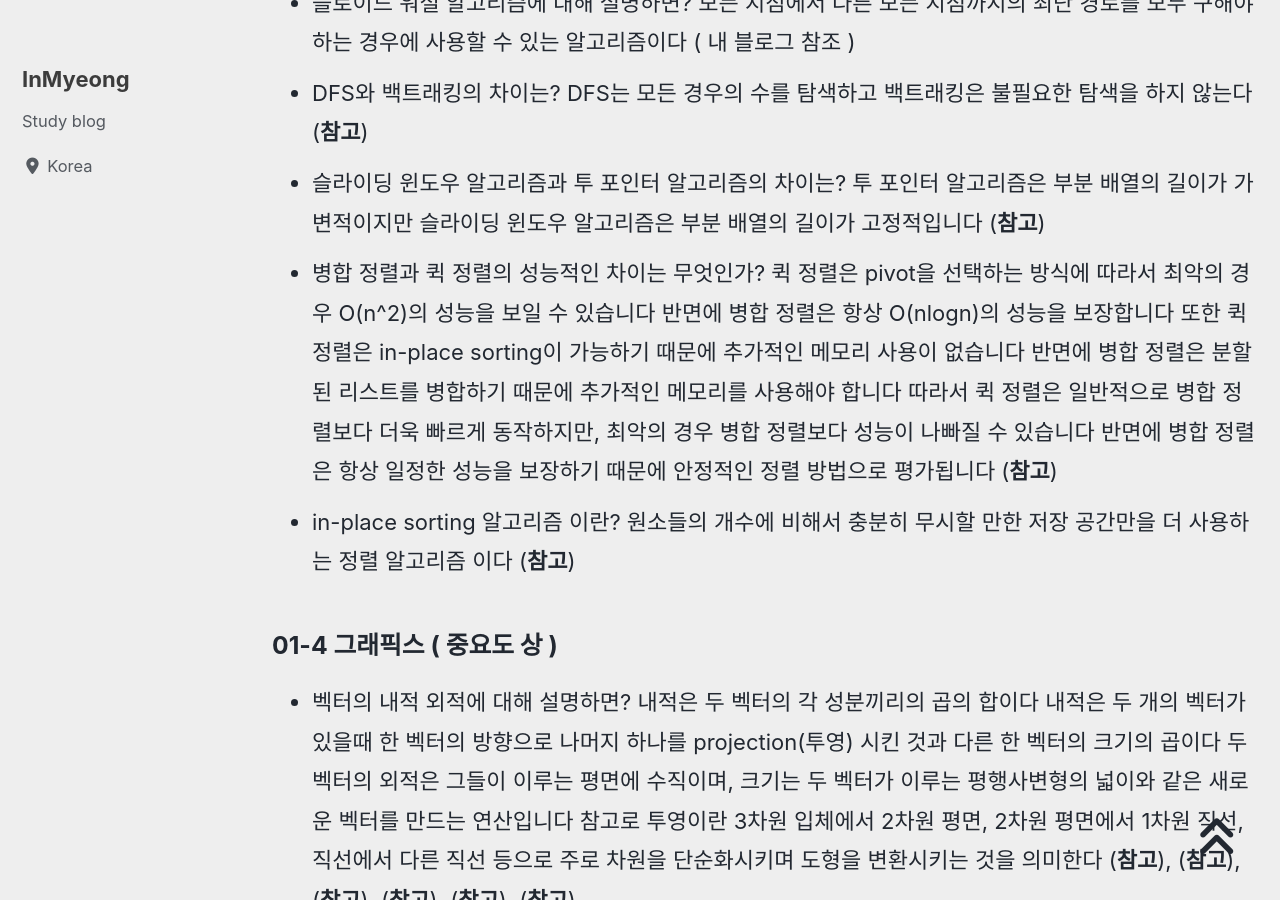
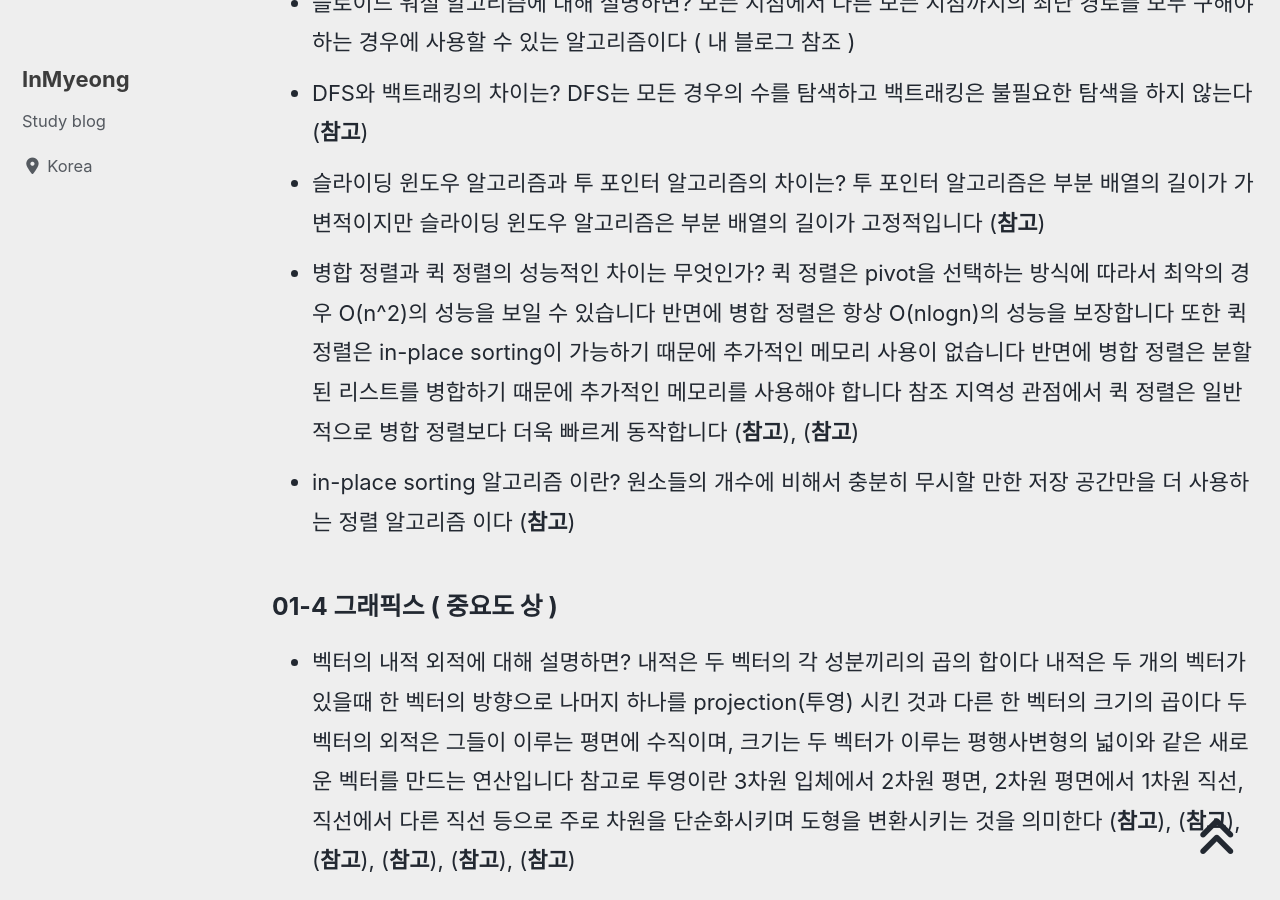
Before and after one commit to devMyeong/devMyeong.github.io, a Jekyll site: the page built from _posts/cs/2022-09-05-블로그-면접준비.md, in a window 1280 px wide and 900 px high, scrolled down 18616 px. Built offline with Jekyll 4.4.1, drawn with Linux system fonts in a browser that asks for light colours; cached includes are drawn as plain includes; nearby versions of some CDN libraries; some web fonts are replaced; comment, search, counter and statistics services are not loaded.

Commit message:
Chore : 수정

```diff
--- a/_posts/cs/2022-09-05-블로그-면접준비.md
+++ b/_posts/cs/2022-09-05-블로그-면접준비.md
@@ -180,7 +180,7 @@ last_modified_at: 2022-10-30
 - 플로이드 워셜 알고리즘에 대해 설명하면? 모든 지점에서 다른 모든 지점까지의 최단 경로를 모두 구해야 하는 경우에 사용할 수 있는 알고리즘이다 ( 내 블로그 참조 )
 - DFS와 백트래킹의 차이는? DFS는 모든 경우의 수를 탐색하고 백트래킹은 불필요한 탐색을 하지 않는다 ([**참고**](https://veggie-garden.tistory.com/24))
 - 슬라이딩 윈도우 알고리즘과 투 포인터 알고리즘의 차이는? 투 포인터 알고리즘은 부분 배열의 길이가 가변적이지만 슬라이딩 윈도우 알고리즘은 부분 배열의 길이가 고정적입니다 ([**참고**](https://velog.io/@codenmh0822/%ED%88%AC-%ED%8F%AC%EC%9D%B8%ED%84%B0-%EC%8A%AC%EB%9D%BC%EC%9D%B4%EB%94%A9-%EC%9C%88%EB%8F%84%EC%9A%B0-%EA%B5%AC%EA%B0%84-%ED%95%A9-%EC%95%8C%EA%B3%A0%EB%A6%AC%EC%A6%98))
-- 병합 정렬과 퀵 정렬의 성능적인 차이는 무엇인가? 퀵 정렬은 pivot을 선택하는 방식에 따라서 최악의 경우 O(n^2)의 성능을 보일 수 있습니다 반면에 병합 정렬은 항상 O(nlogn)의 성능을 보장합니다 또한 퀵 정렬은 in-place sorting이 가능하기 때문에 추가적인 메모리 사용이 없습니다 반면에 병합 정렬은 분할된 리스트를 병합하기 때문에 추가적인 메모리를 사용해야 합니다 따라서 퀵 정렬은 일반적으로 병합 정렬보다 더욱 빠르게 동작하지만, 최악의 경우 병합 정렬보다 성능이 나빠질 수 있습니다 반면에 병합 정렬은 항상 일정한 성능을 보장하기 때문에 안정적인 정렬 방법으로 평가됩니다 ([**참고**](https://splendidlolli.tistory.com/366))
+- 병합 정렬과 퀵 정렬의 성능적인 차이는 무엇인가? 퀵 정렬은 pivot을 선택하는 방식에 따라서 최악의 경우 O(n^2)의 성능을 보일 수 있습니다 반면에 병합 정렬은 항상 O(nlogn)의 성능을 보장합니다 또한 퀵 정렬은 in-place sorting이 가능하기 때문에 추가적인 메모리 사용이 없습니다 반면에 병합 정렬은 분할된 리스트를 병합하기 때문에 추가적인 메모리를 사용해야 합니다 참조 지역성 관점에서 퀵 정렬은 일반적으로 병합 정렬보다 더욱 빠르게 동작합니다 ([**참고**](https://splendidlolli.tistory.com/366)), ([**참고**](https://hyeyul-k.tistory.com/16))
 - in-place sorting 알고리즘 이란? 원소들의 개수에 비해서 충분히 무시할 만한 저장 공간만을 더 사용하는 정렬 알고리즘 이다 ([**참고**](https://velog.io/@cookncoding/%EC%95%8C%EA%B3%A0%EB%A6%AC%EC%A6%98-%EA%B0%9C%EB%85%90-Stable-Sort-Inplace))
 
 ### 01-4 그래픽스 ( 중요도 상 )
```
